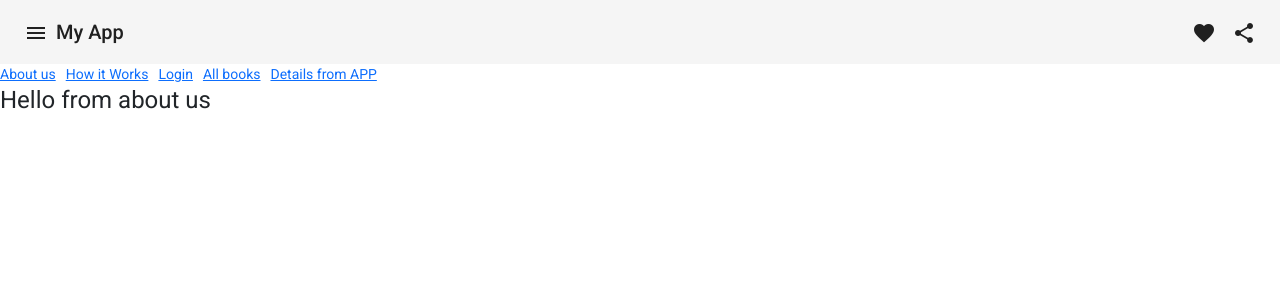
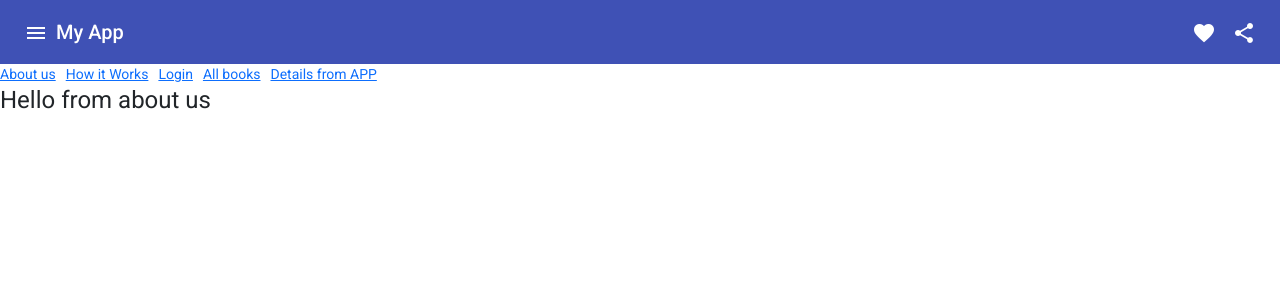
Before and after one commit to krunalp-pulse/book-store-angular, an Angular app in the folder bookStoreApp/: page /about-us in a window 1280 px wide. Shown: the top 300 px of the page. Built offline with nearby package versions, Linux system fonts and the light colour scheme.

Commit message:
Create separate module for angular material components

```diff
--- a/bookStoreApp/src/app/app.component.html
+++ b/bookStoreApp/src/app/app.component.html
@@ -9,25 +9,12 @@
     </ul>
   </header>
 </div> -->
-<mat-toolbar>
-  <button mat-icon-button class="example-icon" aria-label="Example icon-button with menu icon">
-    <mat-icon>menu</mat-icon>
-  </button>
-  <span>My App</span>
-  <span class="example-spacer"></span>
-  <button mat-icon-button class="example-icon favorite-icon" aria-label="Example icon-button with heart icon">
-    <mat-icon>favorite</mat-icon>
-  </button>
-  <button mat-icon-button class="example-icon" aria-label="Example icon-button with share icon">
-    <mat-icon>share</mat-icon>
-  </button>
-</mat-toolbar>
+<app-toolbar></app-toolbar>
 <div>
   <a routerLink="/about-us">About us</a>
   <a routerLink="/how-it-works">How it Works</a>
   <a routerLink="/auth/login" [queryParams]="{name: 'Krunal', email: email}">Login</a>
   <a routerLink="/public/all-books">All books</a>
   <a [routerLink]="['/public/book-details/', 1, 'author', 3]">Details from APP</a>
-
 </div>
 <router-outlet></router-outlet>
--- a/bookStoreApp/src/app/app.component.scss
+++ b/bookStoreApp/src/app/app.component.scss
@@ -1,7 +1,3 @@
 a {
     margin-right: 10px;
 }
-
-.example-spacer {
-    flex: 1 1 auto;
-}
--- a/bookStoreApp/src/app/app.module.ts
+++ b/bookStoreApp/src/app/app.module.ts
@@ -18,7 +18,7 @@
   declarations: [
     AppComponent,
     AboutUsComponent,
-    HowItWorksComponent
+    HowItWorksComponent,
   ],
   imports: [
     BrowserModule,
--- /dev/null
+++ b/bookStoreApp/src/app/shared/components/toolbar/toolbar.component.html
@@ -0,0 +1,13 @@
+<mat-toolbar color="primary">
+    <button mat-icon-button class="example-icon" aria-label="Example icon-button with menu icon">
+      <mat-icon>menu</mat-icon>
+    </button>
+    <span>My App</span>
+    <span class="example-spacer"></span>
+    <button mat-icon-button class="example-icon favorite-icon" aria-label="Example icon-button with heart icon">
+      <mat-icon>favorite</mat-icon>
+    </button>
+    <button mat-icon-button class="example-icon" aria-label="Example icon-button with share icon">
+      <mat-icon>share</mat-icon>
+    </button>
+  </mat-toolbar>
--- /dev/null
+++ b/bookStoreApp/src/app/shared/components/toolbar/toolbar.component.scss
@@ -0,0 +1,3 @@
+.example-spacer {
+    flex: 1 1 auto;
+}
--- /dev/null
+++ b/bookStoreApp/src/app/shared/components/toolbar/toolbar.component.ts
@@ -0,0 +1,15 @@
+import { Component, OnInit } from '@angular/core';
+
+@Component({
+  selector: 'app-toolbar',
+  templateUrl: './toolbar.component.html',
+  styleUrls: ['./toolbar.component.scss']
+})
+export class ToolbarComponent implements OnInit {
+
+  constructor() { }
+
+  ngOnInit(): void {
+  }
+
+}
```
Also changed, not shown: bookStoreApp/src/app/shared/meterial.module.ts (added, +14 -0 lines), bookStoreApp/src/app/shared/shared.module.ts (+9 -3 lines), 1 other file (tests, documents, lock files or other folders).
